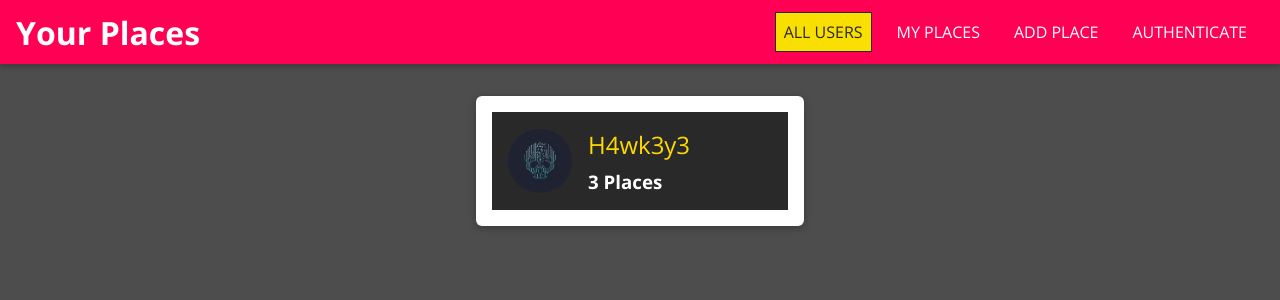
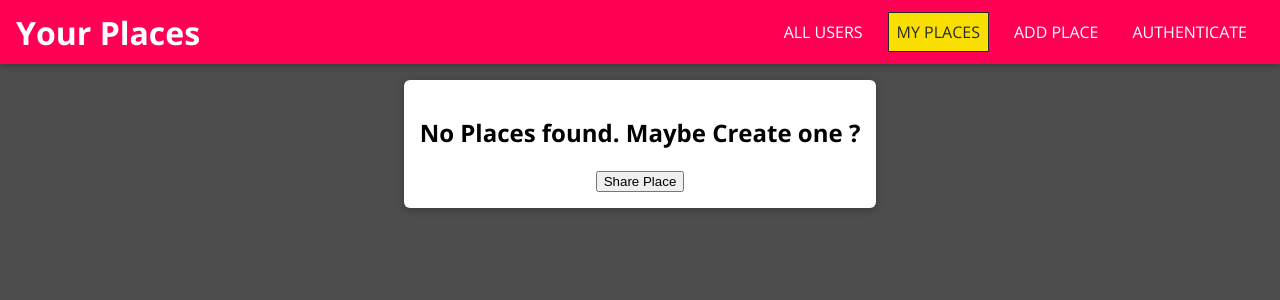
Before and after one commit to 3113v3n/Simple_MERN_Project, a React (Create React App) app: page /123/places in a window 1280 px wide. Before the commit this address led to /. Shown: the top 300 px of the page. Built offline with nearby package versions, Linux system fonts and the light colour scheme.

Commit message:
useParams hook in UsePlaces.jsx

```diff
--- a/src/App.js
+++ b/src/App.js
@@ -7,7 +7,7 @@
 } from "react-router-dom";
 import Users from "./users/pages/Users";
 import NewPlace from "./places/pages/NewPlace";
-
+import UserPlaces from "./places/pages/UserPlaces";
 import MainNavigation from "./shared/components/Navigation/MainNavigation";
 function App() {
   return (
@@ -17,7 +17,7 @@
         <Switch>
           <Route exact path={"/"} component={Users} />
           <Route path={"/places/new"} component={NewPlace} />
-
+          <Route path={"/:userId/places"} exact component={UserPlaces} />
           <Redirect to={"/"} />
         </Switch>
       </main>
--- /dev/null
+++ b/src/places/components/PlaceItem.css
@@ -0,0 +1,55 @@
+.place-item {
+    margin: 1rem 0;
+}
+
+.place-item__content {
+    padding: 0;
+}
+
+.place-item__info {
+    padding: 1rem;
+    text-align: center;
+}
+
+.place-item__image {
+    width: 100%;
+    height: 12.5rem;
+    margin-right: 1.5rem;
+}
+
+.place-item__image img {
+    width: 100%;
+    height: 100%;
+    object-fit: cover;
+}
+
+.place-item__info h2,
+.place-item__info h3,
+.place-item__info p {
+    margin: 0 0 0.5rem 0;
+}
+
+.place-item__actions {
+    padding: 1rem;
+    text-align: center;
+    border-top: 1px solid #ccc;
+}
+
+.place-item__modal-content {
+    padding: 0;
+}
+
+.place-item__modal-actions {
+    text-align: right;
+}
+
+.place-item__actions button,
+.place-item__actions a {
+    margin: 0.5rem;
+}
+
+@media (min-width: 768px) {
+    .place-item__image {
+        height: 20rem;
+    }
+}
--- /dev/null
+++ b/src/places/components/PlaceItem.js
@@ -0,0 +1,26 @@
+import React from "react";
+import "./PlaceItem.css";
+import Card from "../../shared/components/UIElements/Card";
+const PlaceItem = (props) => {
+  return (
+    <li className="place-item">
+      <Card className="place-item__content">
+        <div className="place-item__image">
+          <img src={props.image} alt={props.title} />
+        </div>
+        <div className="place-item__info">
+          <h2>{props.title}</h2>
+          <h3>{props.address}</h3>
+          <p>{props.description}</p>
+        </div>
+        <div className="place-item__actions">
+          <button> VIEW ON MAP</button>
+          <button> EDIT</button>
+          <button> DELETE</button>
+        </div>
+      </Card>
+    </li>
+  );
+};
+
+export default PlaceItem
--- /dev/null
+++ b/src/places/components/PlaceList.css
@@ -0,0 +1,7 @@
+.place-list {
+    list-style: none;
+    margin: 1rem auto;
+    padding: 0;
+    width: 90%;
+    max-width: 40rem;
+}
--- /dev/null
+++ b/src/places/components/PlaceList.js
@@ -0,0 +1,30 @@
+import React from "react";
+import "./PlaceList.css";
+import Card from "../../shared/components/UIElements/Card";
+import PlaceItem from "./PlaceItem"
+const PlaceList = (props) =>
+  props.items.length === 0 ? (
+    <div className="place-list center">
+      <Card>
+        <h2> No Places found. Maybe Create one ?</h2>
+        <button>Share Place</button>
+      </Card>
+    </div>
+  ) : (
+    <ul className="place-list">
+      {props.items.map((place) => (
+        <PlaceItem
+          key={place.id}
+          id={place.id}
+          image={place.imageUrl}
+          title={place.title}
+          description={place.description}
+          address={place.address}
+          creatorId={place.creator}
+          coordinates={place.location}
+        />
+      ))}
+    </ul>
+  );
+
+export default PlaceList;
--- /dev/null
+++ b/src/places/pages/UserPlaces.jsx
@@ -0,0 +1,39 @@
+import React from "react";
+import PlaceList from "../components/PlaceList";
+import { useParams } from "react-router-dom";
+
+const img = require("../../images/The Vigilante's Code (A Watch Dogs Fanfic).jpeg");
+const DUMMY_PLACES = [
+  {
+    id: "p1",
+    title: "Game of Thrones",
+    description: "Winter is Coming",
+    imageUrl: img,
+    address: "20 W 34th St, New York, NY 10001",
+    location: {
+      lat: 40.7484405,
+      lng: -73.9878584,
+    },
+    creator: "u1",
+  },
+  {
+    id: "p3",
+    title: "Game of Thrones",
+    description: "Winter is Coming",
+    imageUrl: img,
+    address: "20 W 34th St, New York, NY 10001",
+    location: {
+      lat: 40.7484405,
+      lng: -73.9878584,
+    },
+    creator: "u1p",
+  },
+];
+
+const UserPlaces = () => {
+  const userId = useParams().userId;
+  const loadedPlaces = DUMMY_PLACES.filter((place) => place.creator === userId);
+  return <PlaceList items={loadedPlaces} />;
+};
+
+export default UserPlaces;
```
Also changed, not shown: src/images/The Vigilante's Code (A Watch Dogs Fanfic).jpeg (added).
